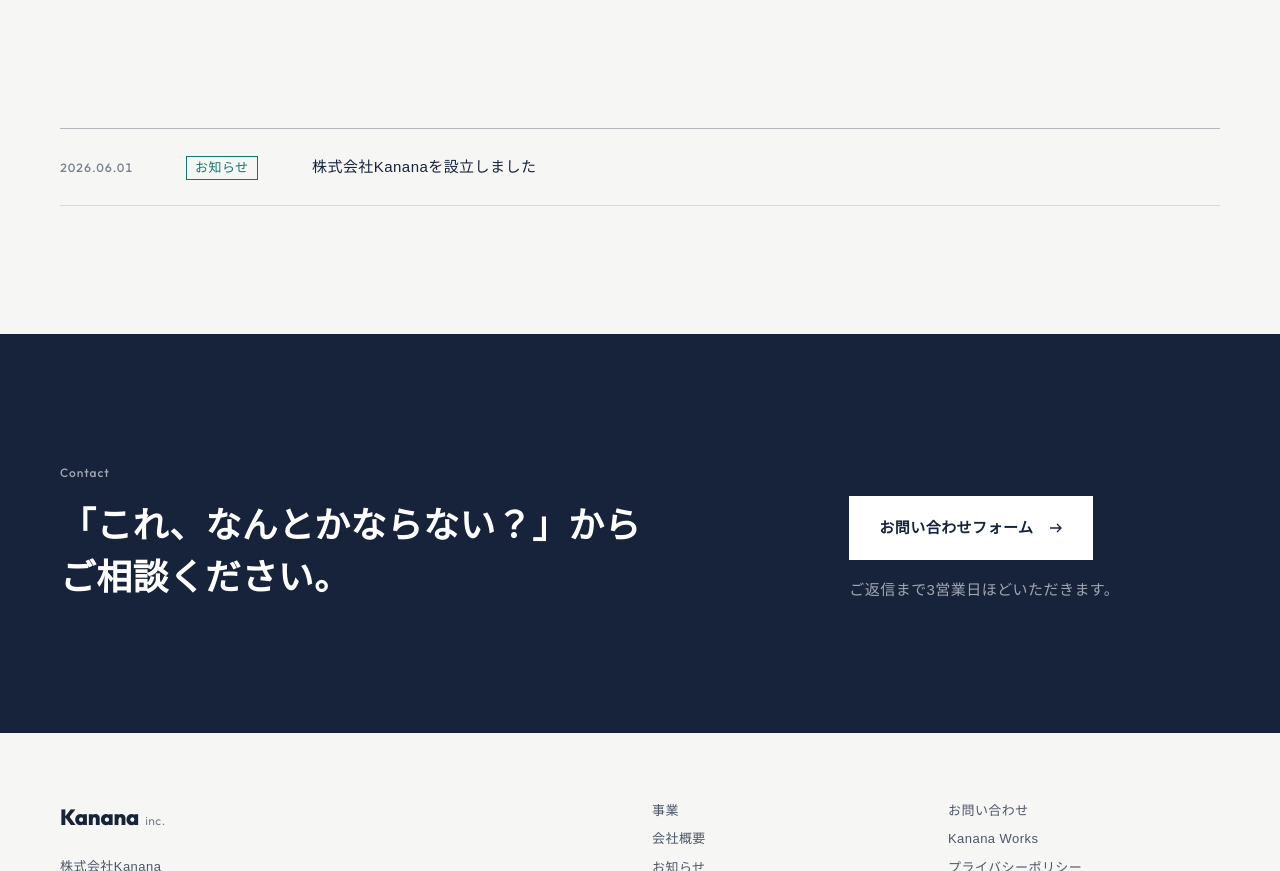
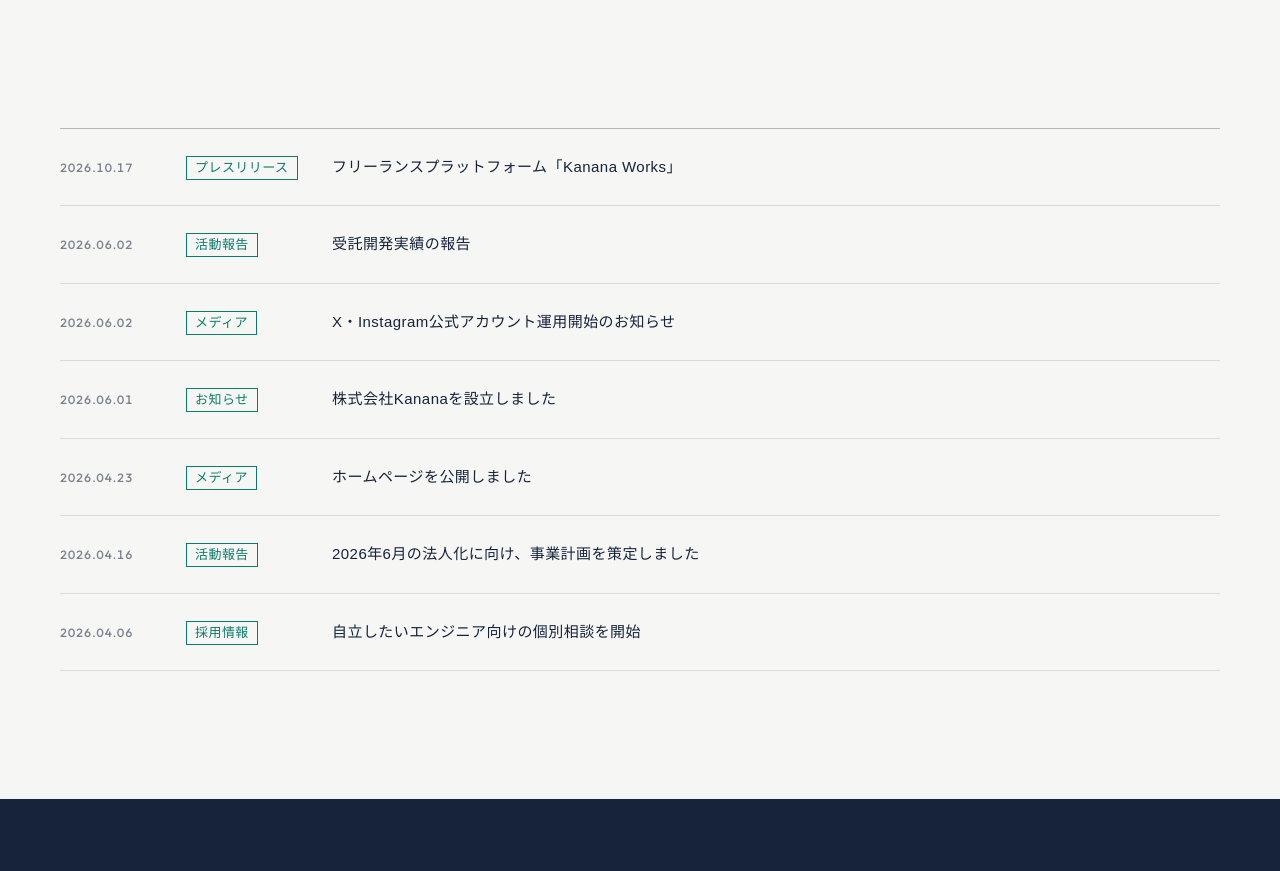
Before and after one commit to daikisakakibara-kanana/kanana-hp-renewal, a plain HTML site: page public/news.html in a window 1280 px wide. Shown: the part 440-1311 px from the top of the page. Drawn offline with Linux system fonts and the light colour scheme; a web font is replaced by a local one.

Commit message:
お知らせに現行サイトの記事6件を追加
kanana-tech.jp/news の一覧（2026/4/6〜10/17）を日付・カテゴリ・タイトルで掲載。
トップには新しい3件を表示。

Co-Authored-By: Claude Opus 5.5 <noreply@anthropic.com>
Claude-Session: https://claude.ai/code/session_018Aak2MHL8sYCtXHpbj4DvG

```diff
--- a/public/assets/css/style.css
+++ b/public/assets/css/style.css
@@ -303,7 +303,7 @@ body::before { content: ""; position: fixed; inset: 0 0 auto; height: env(safe-a
 .point h3 + p { margin-top: 0; }
 
 .news-list { border-top: 1px solid var(--line-strong); }
-.news-list li { display: grid; grid-template-columns: 110px 110px 1fr; gap: var(--sp-2); align-items: baseline; padding: var(--sp-3) 0; border-bottom: 1px solid var(--line); }
+.news-list li { display: grid; grid-template-columns: 110px 130px 1fr; gap: var(--sp-2); align-items: baseline; padding: var(--sp-3) 0; border-bottom: 1px solid var(--line); }
 .news-list time { color: var(--ink-3); font-variant-numeric: tabular-nums; }
 .news-list .tag { justify-self: start; font-size: var(--fs-small); color: var(--accent); border: 1px solid currentColor; padding: 0 8px; line-height: 1.7; }
 .news-list p { font-weight: 500; }
--- a/public/news.html
+++ b/public/news.html
@@ -41,7 +41,13 @@
   <section class="section" aria-label="お知らせ一覧">
     <div class="container">
       <ul class="news-list">
+        <li><time class="mono" datetime="2026-10-17">2026.10.17</time><span class="tag">プレスリリース</span><p>フリーランスプラットフォーム「Kanana Works」</p></li>
+        <li><time class="mono" datetime="2026-06-02">2026.06.02</time><span class="tag">活動報告</span><p>受託開発実績の報告</p></li>
+        <li><time class="mono" datetime="2026-06-02">2026.06.02</time><span class="tag">メディア</span><p>X・Instagram公式アカウント運用開始のお知らせ</p></li>
         <li><time class="mono" datetime="2026-06-01">2026.06.01</time><span class="tag">お知らせ</span><p>株式会社Kananaを設立しました</p></li>
+        <li><time class="mono" datetime="2026-04-23">2026.04.23</time><span class="tag">メディア</span><p>ホームページを公開しました</p></li>
+        <li><time class="mono" datetime="2026-04-16">2026.04.16</time><span class="tag">活動報告</span><p>2026年6月の法人化に向け、事業計画を策定しました</p></li>
+        <li><time class="mono" datetime="2026-04-06">2026.04.06</time><span class="tag">採用情報</span><p>自立したいエンジニア向けの個別相談を開始</p></li>
       </ul>
     </div>
   </section>
```
Also changed, not shown: public/index.html (+3 -1 lines).
